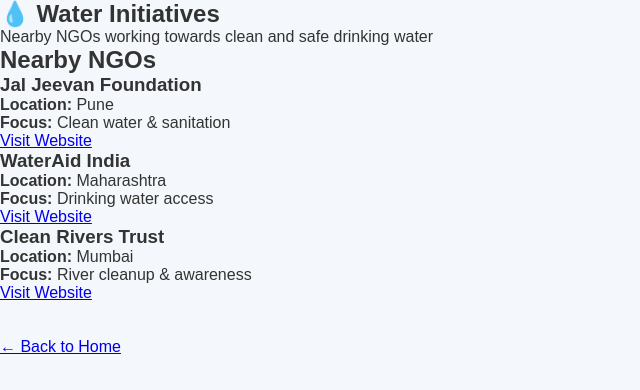
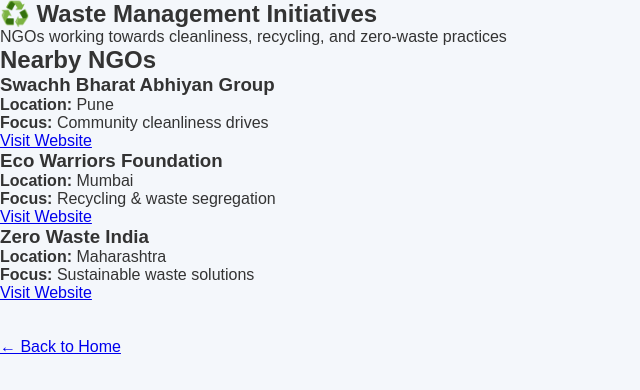
Before and after one commit to vedant331/LEMON, a plain HTML site: page waste.html in a window 1280 px wide. Shown: the whole page, without its empty margins (0-640 px from the left). Drawn offline with Linux system fonts and the light colour scheme.

Commit message:
Update waste.html

```diff
--- a/waste.html
+++ b/waste.html
@@ -2,41 +2,39 @@
 <html lang="en">
 <head>
     <meta charset="UTF-8">
-    <title>Water Initiatives</title>
+    <title>Waste Management Initiatives</title>
     <link rel="stylesheet" href="style.css">
 </head>
 <body>
 
-<!-- HERO -->
 <section class="domain-hero">
-    <h1>💧 Water Initiatives</h1>
-    <p>Nearby NGOs working towards clean and safe drinking water</p>
+    <h1>♻️ Waste Management Initiatives</h1>
+    <p>NGOs working towards cleanliness, recycling, and zero-waste practices</p>
 </section>
 
-<!-- NGO SECTION -->
 <section class="ngo-section">
     <h2>Nearby NGOs</h2>
 
     <div class="ngo-grid">
 
         <div class="ngo-card">
-            <h3>Jal Jeevan Foundation</h3>
+            <h3>Swachh Bharat Abhiyan Group</h3>
             <p><strong>Location:</strong> Pune</p>
-            <p><strong>Focus:</strong> Clean water & sanitation</p>
+            <p><strong>Focus:</strong> Community cleanliness drives</p>
             <a href="https://example.com" target="_blank" class="ngo-link">Visit Website</a>
         </div>
 
         <div class="ngo-card">
-            <h3>WaterAid India</h3>
-            <p><strong>Location:</strong> Maharashtra</p>
-            <p><strong>Focus:</strong> Drinking water access</p>
+            <h3>Eco Warriors Foundation</h3>
+            <p><strong>Location:</strong> Mumbai</p>
+            <p><strong>Focus:</strong> Recycling & waste segregation</p>
             <a href="https://example.com" target="_blank" class="ngo-link">Visit Website</a>
         </div>
 
         <div class="ngo-card">
-            <h3>Clean Rivers Trust</h3>
-            <p><strong>Location:</strong> Mumbai</p>
-            <p><strong>Focus:</strong> River cleanup & awareness</p>
+            <h3>Zero Waste India</h3>
+            <p><strong>Location:</strong> Maharashtra</p>
+            <p><strong>Focus:</strong> Sustainable waste solutions</p>
             <a href="https://example.com" target="_blank" class="ngo-link">Visit Website</a>
         </div>
 
```
